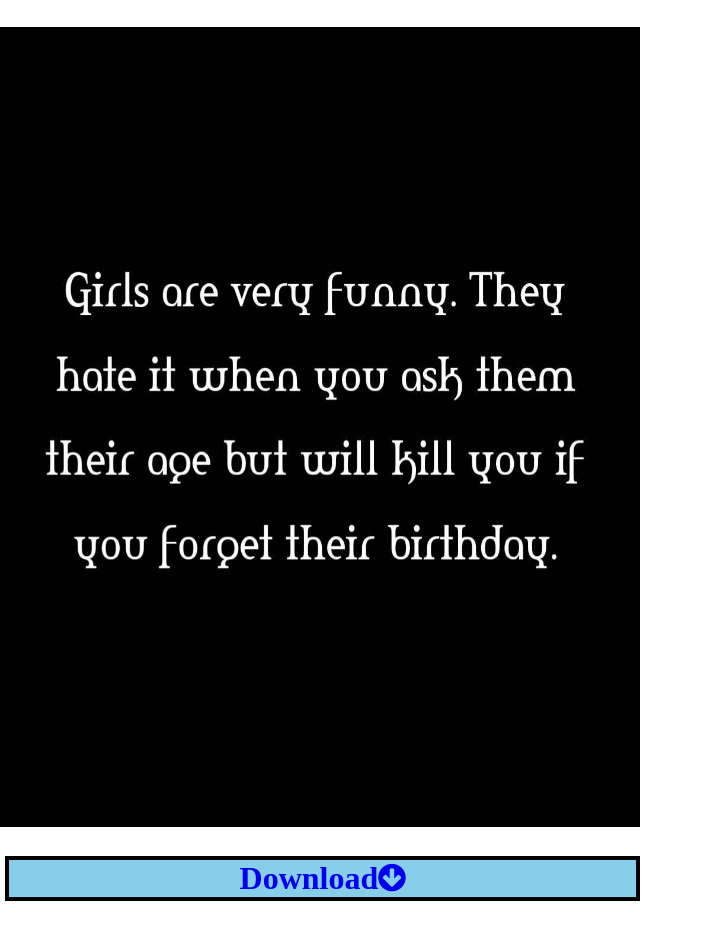
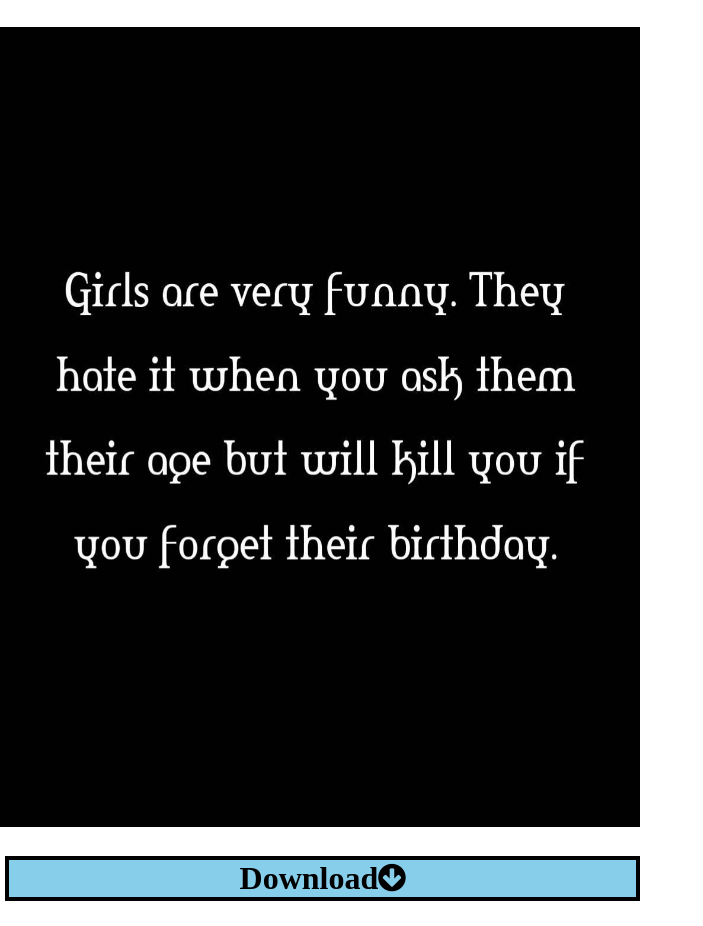
Before and after one commit to smilionaire/January, a plain HTML site: page index.html in a window 1280 px wide. Shown: the top 926 px of the page, without its empty margins (0-703 px from the left). Drawn offline with Linux system fonts and the light colour scheme.

Commit message:
Update jan.css

```diff
--- a/jan.css
+++ b/jan.css
@@ -13,12 +13,16 @@
 }
 .jan a{
 	text-decoration: none;
+	color: #000;
 }
 .jan h1{
 	border: 2px solid black;
 	background-color: skyblue;
 	margin-top: 25px;
 	text-align: center;
+}
+.jan i{
+	color: #000;
 }
 @media only screen and (min-width: 1100px){
 .jan img{
```
